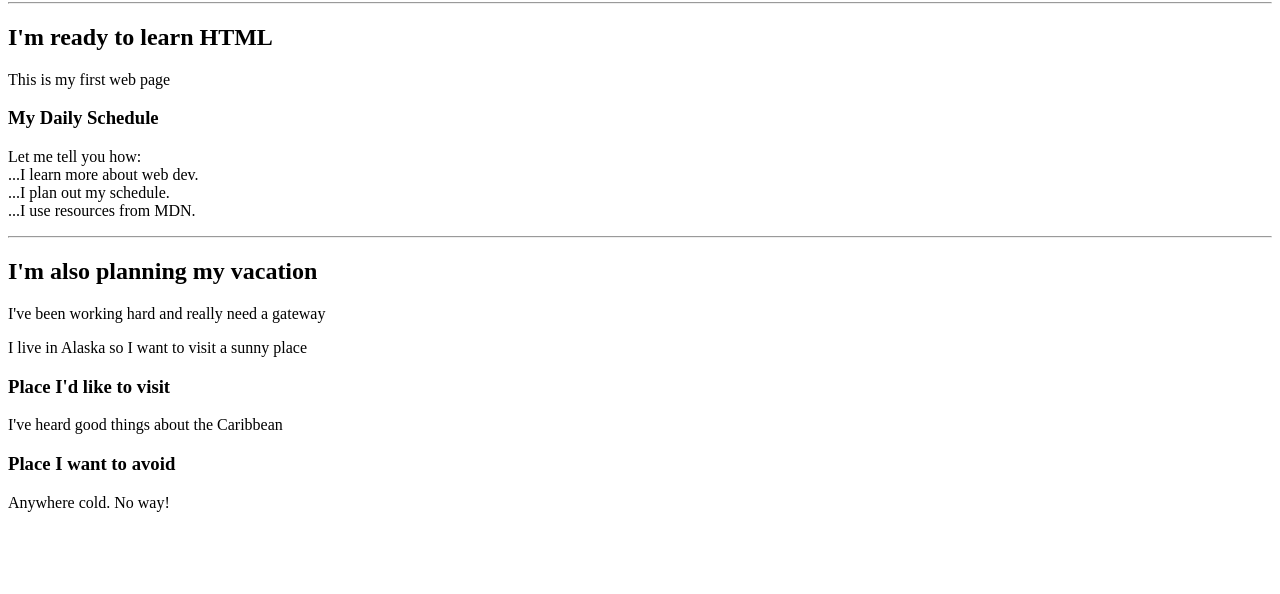
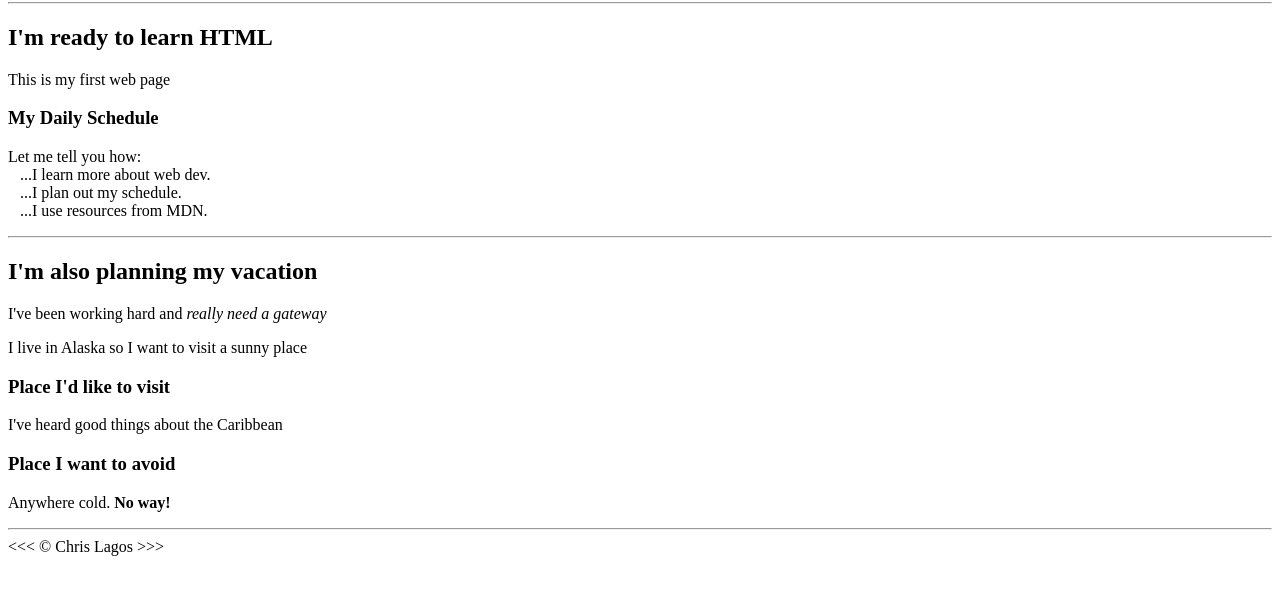
Before and after one commit to chriswebdv/webdev-complete, a plain HTML site: page html-lessons/02-lesson/index.html in a window 1280 px wide. Shown: the part 78-672 px from the top of the page. Drawn offline with Linux system fonts and the light colour scheme.

Commit message:
add copyright in the bottom

```diff
--- a/html-lessons/02-lesson/index.html
+++ b/html-lessons/02-lesson/index.html
@@ -13,20 +13,24 @@
 
     <h3>My Daily Schedule</h3>
     <p>
-      Let me tell you how: <br />...I learn more about web dev. <br />...I plan
-      out my schedule. <br />...I use resources from MDN.
+      Let me tell you how:
+      <br />&nbsp;&nbsp;&nbsp;...I learn more about web dev.
+      <br />&nbsp;&nbsp;&nbsp;...I plan out my schedule.
+      <br />&nbsp;&nbsp;&nbsp;...I use resources from MDN.
     </p>
 
     <hr />
 
     <h2>I'm also planning my vacation</h2>
-    <p>I've been working hard and really need a gateway</p>
+    <p>I've been working hard and <em>really need a gateway</em></p>
     <p>I live in Alaska so I want to visit a sunny place</p>
 
     <h3>Place I'd like to visit</h3>
     <p>I've heard good things about the Caribbean</p>
 
     <h3>Place I want to avoid</h3>
-    <p>Anywhere cold. No way!</p>
+    <p>Anywhere cold. <strong>No way!</strong></p>
+    <hr />
+    &lt;&lt;&lt; &copy; Chris Lagos &gt;&gt;&gt;
   </body>
 </html>
```
